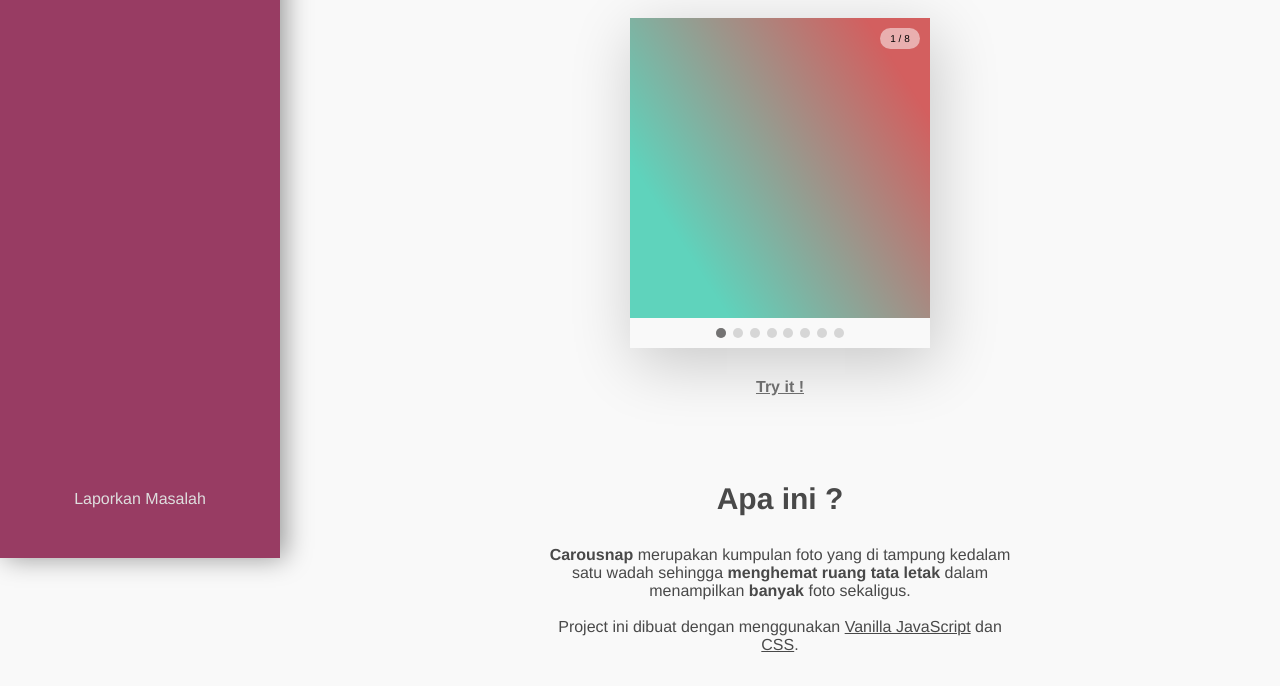
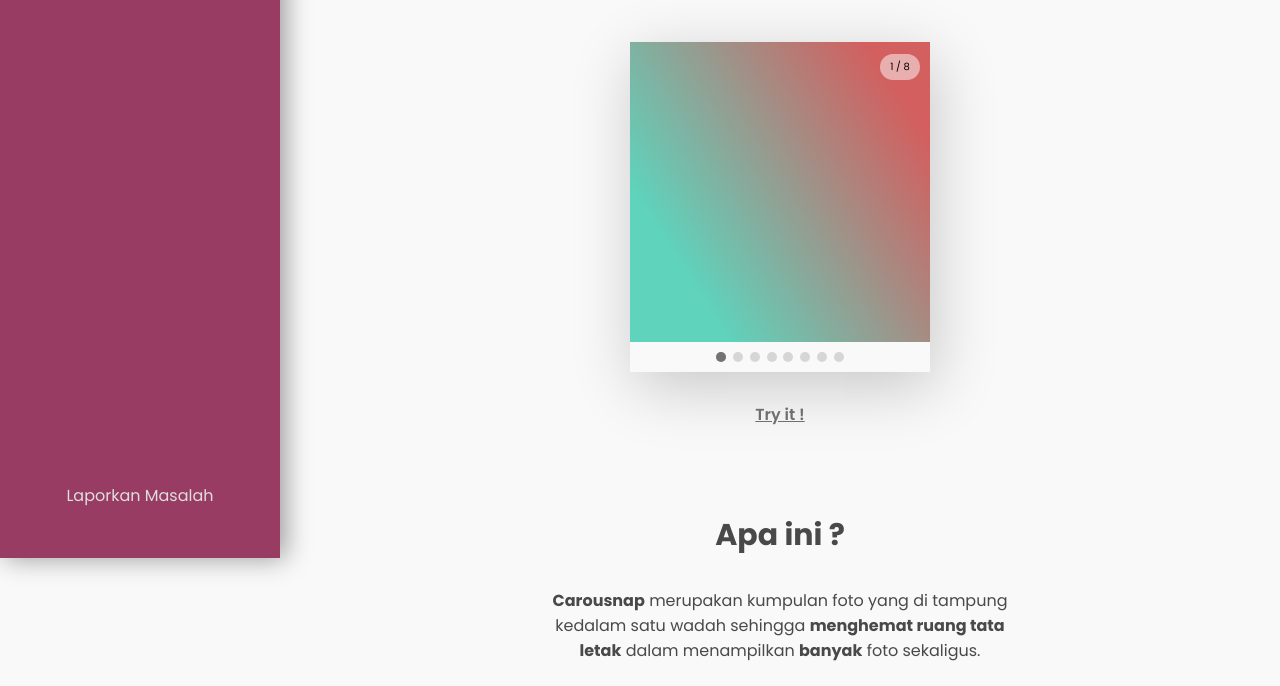
Before and after one commit to Carousnap/carousnap.github.io, a plain HTML site: page index.html in a window 1280 px wide. Shown: the part 242-928 px from the top of the page. Drawn offline with Linux system fonts and the light colour scheme.

Commit message:
Update style.css

```diff
--- a/style.css
+++ b/style.css
@@ -4,7 +4,7 @@
 * Autoprefixer: v9.7.6
 * Browsers: last 4 version
 */
-
+@import url('https://fonts.googleapis.com/css2?family=Poppins:ital,wght@0,100;0,200;0,300;0,400;0,500;0,600;0,700;0,800;1,100;1,200;1,300;1,400;1,500;1,600;1,700&display=swap');
 * {
 	-webkit-box-sizing:border-box;
 	        box-sizing:border-box;
```
